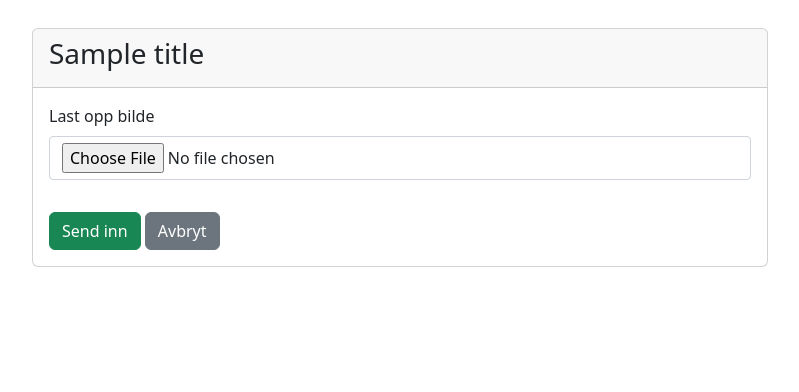
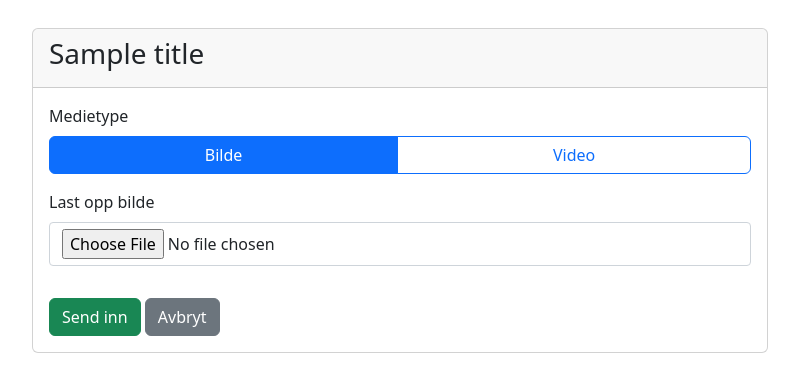
Before and after one commit to sveinrou/unhinged, a Django app: template templates/upload_card.html in a window 1280 px wide. Shown: the top 392 px of the page, without its empty margins (240-1039 px from the left). Run offline with Django 5.2, Linux system fonts and the light colour scheme; tables that the repository leaves empty hold one stand-in row (values such as "Sample post"); the template is opened without the code that fills it: values that come from a table or form of the project are taken from there, most other values are stand-ins (such as "Sample title", 1, 10 or a date in 2020).

Commit message:
Video support

```diff
--- a/core/forms.py
+++ b/core/forms.py
@@ -1,38 +1,49 @@
 from django import forms
 from .models import Card, Prompt
 
-class ImageCardForm(forms.ModelForm):
+class MediaCardForm(forms.ModelForm):
     class Meta:
         model = Card
-        fields = ['image']
+        fields = ['image', 'video']
         labels = {
-            'image': 'Last opp bilde'
+            'image': 'Last opp bilde',
+            'video': 'Last opp video'
         }
 
-    def __init__(self, *args, **kwargs):
-        super().__init__(*args, **kwargs)
-        self.fields['image'].required = True
+    def clean(self):
+        cleaned_data = super().clean()
+        image = cleaned_data.get('image')
+        video = cleaned_data.get('video')
+
+        if not image and not video:
+            raise forms.ValidationError("Du må laste opp enten et bilde eller en video.")
+        if image and video:
+            raise forms.ValidationError("Vennligst last opp enten et bilde ELLER en video, ikke begge.")
+        return cleaned_data
 
 class PromptCardForm(forms.ModelForm):
     prompt = forms.ModelChoiceField(queryset=Prompt.objects.all(), empty_label="Velg en prompt")
 
     class Meta:
         model = Card
-        fields = ['prompt', 'answer', 'image']
+        fields = ['prompt', 'answer', 'image', 'video'] # Added video
         labels = {
             'answer': 'Tekstsvar',
-            'image': 'Bildesvar'
+            'image': 'Bildesvar',
+            'video': 'Videosvar' # New label
         }
 
     def clean(self):
         cleaned_data = super().clean()
         answer = cleaned_data.get('answer')
         image = cleaned_data.get('image')
+        video = cleaned_data.get('video') # Get video field
 
-        if not answer and not image:
-            raise forms.ValidationError("Du må gi enten et tekstsvar eller et bilde.")
+        media_count = bool(image) + bool(video) + bool(answer)
 
-        if answer and image:
-             raise forms.ValidationError("Vennligst gi enten et tekstsvar ELLER et bilde, ikke begge.")
+        if media_count == 0:
+            raise forms.ValidationError("Du må gi enten et tekstsvar, et bilde eller en video.")
+        if media_count > 1:
+            raise forms.ValidationError("Vennligst gi enten et tekstsvar, et bilde ELLER en video, ikke mer enn ett.")
 
         return cleaned_data
--- a/core/models.py
+++ b/core/models.py
@@ -51,6 +51,7 @@ class Card(models.Model):
     profile = models.ForeignKey(Profile, on_delete=models.CASCADE, related_name='cards', null=True)
     uploader = models.ForeignKey(Participant, on_delete=models.SET_NULL, null=True, blank=True, related_name='cards')
     image = models.ImageField(upload_to='card_images/', blank=True, null=True)
+    video = models.FileField(upload_to='card_videos/', blank=True, null=True)
     prompt = models.ForeignKey(Prompt, on_delete=models.SET_NULL, null=True, blank=True)
     answer = models.TextField(blank=True, null=True)
     created_at = models.DateTimeField(auto_now_add=True)
--- a/core/urls.py
+++ b/core/urls.py
@@ -5,7 +5,7 @@ urlpatterns = [
     path('', views.index, name='index'),
     path('profile/<int:profile_id>/join/', views.join_profile, name='join_profile'),
     path('profile/<int:profile_id>/', views.profile_home, name='profile_home'),
-    path('profile/<int:profile_id>/upload/image/', views.upload_image_card, name='upload_image_card'),
+    path('profile/<int:profile_id>/upload/media/', views.upload_media_card, name='upload_media_card'),
     path('profile/<int:profile_id>/upload/prompt/', views.upload_prompt_card, name='upload_prompt_card'),
     path('profile/<int:profile_id>/rank/<str:card_type>/', views.rank_cards, name='rank_cards'),
     path('profile/<int:profile_id>/stats/', views.stats, name='stats'),
--- a/templates/profile_home.html
+++ b/templates/profile_home.html
@@ -9,7 +9,7 @@
     {% endif %}
     <hr>
     <div class="d-grid gap-3 col-md-6 mx-auto mb-4">
-        <a href="{% url 'upload_image_card' profile.id %}" class="btn btn-primary btn-lg">Last opp bildekort</a>
+        <a href="{% url 'upload_media_card' profile.id %}" class="btn btn-primary btn-lg">Last opp media</a>
         <a href="{% url 'upload_prompt_card' profile.id %}" class="btn btn-secondary btn-lg">Svar på en prompt</a>
     </div>
 
--- a/templates/upload_card.html
+++ b/templates/upload_card.html
@@ -19,7 +19,7 @@
           </div>
           {% endif %}
 
-          {# Render specific fields manually if it's the PromptCardForm to control layout #}
+          {# Check if form has a 'prompt' field to determine if it's PromptCardForm #}
           {% if form.prompt %}
             <div class="mb-3">
                 <label for="{{ form.prompt.id_for_label }}" class="form-label">{{ form.prompt.label }}</label>
@@ -34,11 +34,14 @@
             <div class="mb-3">
                 <label class="form-label">Svartype</label>
                 <div class="btn-group w-100" role="group" aria-label="Response Type">
-                    <input type="radio" class="btn-check" name="response_type" id="type_text" autocomplete="off" checked onchange="toggleInputs()">
+                    <input type="radio" class="btn-check" name="response_type" id="type_text" autocomplete="off" checked onchange="toggleInputs('prompt')">
                     <label class="btn btn-outline-primary" for="type_text">Tekst</label>
 
-                    <input type="radio" class="btn-check" name="response_type" id="type_image" autocomplete="off" onchange="toggleInputs()">
+                    <input type="radio" class="btn-check" name="response_type" id="type_image" autocomplete="off" onchange="toggleInputs('prompt')">
                     <label class="btn btn-outline-primary" for="type_image">Bilde</label>
+
+                    <input type="radio" class="btn-check" name="response_type" id="type_video" autocomplete="off" onchange="toggleInputs('prompt')">
+                    <label class="btn btn-outline-primary" for="type_video">Video</label>
                 </div>
             </div>
 
@@ -62,24 +65,48 @@
                 {% endif %}
             </div>
 
-          {% else %}
-             {# Default rendering for ImageCardForm #}
-              {% for field in form %}
-              <div class="mb-3">
-                <label for="{{ field.id_for_label }}" class="form-label">{{ field.label }}</label>
-                {{ field }}
-                {% if field.help_text %}
-                <div class="form-text">{{ field.help_text }}</div>
-                {% endif %}
-                {% if field.errors %}
+            <div class="mb-3 d-none" id="video_input_container">
+                <label for="{{ form.video.id_for_label }}" class="form-label">{{ form.video.label }}</label>
+                {{ form.video }}
+                {% if form.video.errors %}
                 <div class="text-danger">
-                    {% for error in field.errors %}
-                        {{ error }}
-                    {% endfor %}
+                    {% for error in form.video.errors %}{{ error }}{% endfor %}
                 </div>
                 {% endif %}
-              </div>
-              {% endfor %}
+            </div>
+
+          {% else %} {# For MediaCardForm #}
+            <div class="mb-3">
+                <label class="form-label">Medietype</label>
+                <div class="btn-group w-100" role="group" aria-label="Media Type">
+                    <input type="radio" class="btn-check" name="media_type" id="media_image" autocomplete="off" checked onchange="toggleInputs('media')">
+                    <label class="btn btn-outline-primary" for="media_image">Bilde</label>
+
+                    <input type="radio" class="btn-check" name="media_type" id="media_video" autocomplete="off" onchange="toggleInputs('media')">
+                    <label class="btn btn-outline-primary" for="media_video">Video</label>
+                </div>
+            </div>
+
+            <div class="mb-3" id="media_image_input_container">
+                <label for="{{ form.image.id_for_label }}" class="form-label">{{ form.image.label }}</label>
+                {{ form.image }}
+                {% if form.image.errors %}
+                <div class="text-danger">
+                    {% for error in form.image.errors %}{{ error }}{% endfor %}
+                </div>
+                {% endif %}
+            </div>
+
+            <div class="mb-3 d-none" id="media_video_input_container">
+                <label for="{{ form.video.id_for_label }}" class="form-label">{{ form.video.label }}</label>
+                {{ form.video }}
+                {% if form.video.errors %}
+                <div class="text-danger">
+                    {% for error in form.video.errors %}{{ error }}{% endfor %}
+                </div>
+                {% endif %}
+            </div>
+
           {% endif %}
 
           <button type="submit" class="btn btn-success mt-3">Send inn</button>
@@ -114,24 +141,65 @@
 </style>
 
 <script>
-    function toggleInputs() {
-        const textRadio = document.getElementById('type_text');
-        const textContainer = document.getElementById('text_input_container');
-        const imageContainer = document.getElementById('image_input_container');
-        const textInput = document.querySelector('[name="answer"]');
-        const imageInput = document.querySelector('[name="image"]');
+    function toggleInputs(formType) {
+        if (formType === 'prompt') {
+            const textRadio = document.getElementById('type_text');
+            const imageRadio = document.getElementById('type_image');
+            const videoRadio = document.getElementById('type_video');
 
-        if (textRadio.checked) {
-            textContainer.classList.remove('d-none');
+            const textContainer = document.getElementById('text_input_container');
+            const imageContainer = document.getElementById('image_input_container');
+            const videoContainer = document.getElementById('video_input_container');
+
+            const textInput = document.querySelector('#text_input_container [name="answer"]');
+            const imageInput = document.querySelector('#image_input_container [name="image"]');
+            const videoInput = document.querySelector('#video_input_container [name="video"]');
+
+            // Hide all and clear values
+            textContainer.classList.add('d-none');
             imageContainer.classList.add('d-none');
-            // Clear image input
+            videoContainer.classList.add('d-none');
+            if(textInput) textInput.value = '';
             if(imageInput) imageInput.value = '';
-        } else {
-            textContainer.classList.add('d-none');
-            imageContainer.classList.remove('d-none');
-            // Clear text input
-            if(textInput) textInput.value = '';
+            if(videoInput) videoInput.value = '';
+
+            if (textRadio.checked) {
+                textContainer.classList.remove('d-none');
+            } else if (imageRadio.checked) {
+                imageContainer.classList.remove('d-none');
+            } else if (videoRadio.checked) {
+                videoContainer.classList.remove('d-none');
+            }
+        } else if (formType === 'media') {
+            const imageMediaRadio = document.getElementById('media_image');
+            const videoMediaRadio = document.getElementById('media_video');
+
+            const imageMediaContainer = document.getElementById('media_image_input_container');
+            const videoMediaContainer = document.getElementById('media_video_input_container');
+
+            const imageInput = document.querySelector('#media_image_input_container [name="image"]');
+            const videoInput = document.querySelector('#media_video_input_container [name="video"]');
+
+            // Hide all and clear values
+            imageMediaContainer.classList.add('d-none');
+            videoMediaContainer.classList.add('d-none');
+            if(imageInput) imageInput.value = '';
+            if(videoInput) videoInput.value = '';
+
+            if (imageMediaRadio.checked) {
+                imageMediaContainer.classList.remove('d-none');
+            } else if (videoMediaRadio.checked) {
+                videoMediaContainer.classList.remove('d-none');
+            }
         }
     }
+    document.addEventListener('DOMContentLoaded', () => {
+        // Initialize based on which form is present
+        if (document.getElementById('type_text')) {
+            toggleInputs('prompt');
+        } else if (document.getElementById('media_image')) {
+            toggleInputs('media');
+        }
+    });
 </script>
 {% endblock %}
```
Also changed, not shown: core/views.py (+13 -9 lines), templates/final_results.html (+13 -3 lines), templates/rank.html (+12 -2 lines), templates/stats.html (+7 -3 lines), core/migrations/0018_card_video.py (added).
